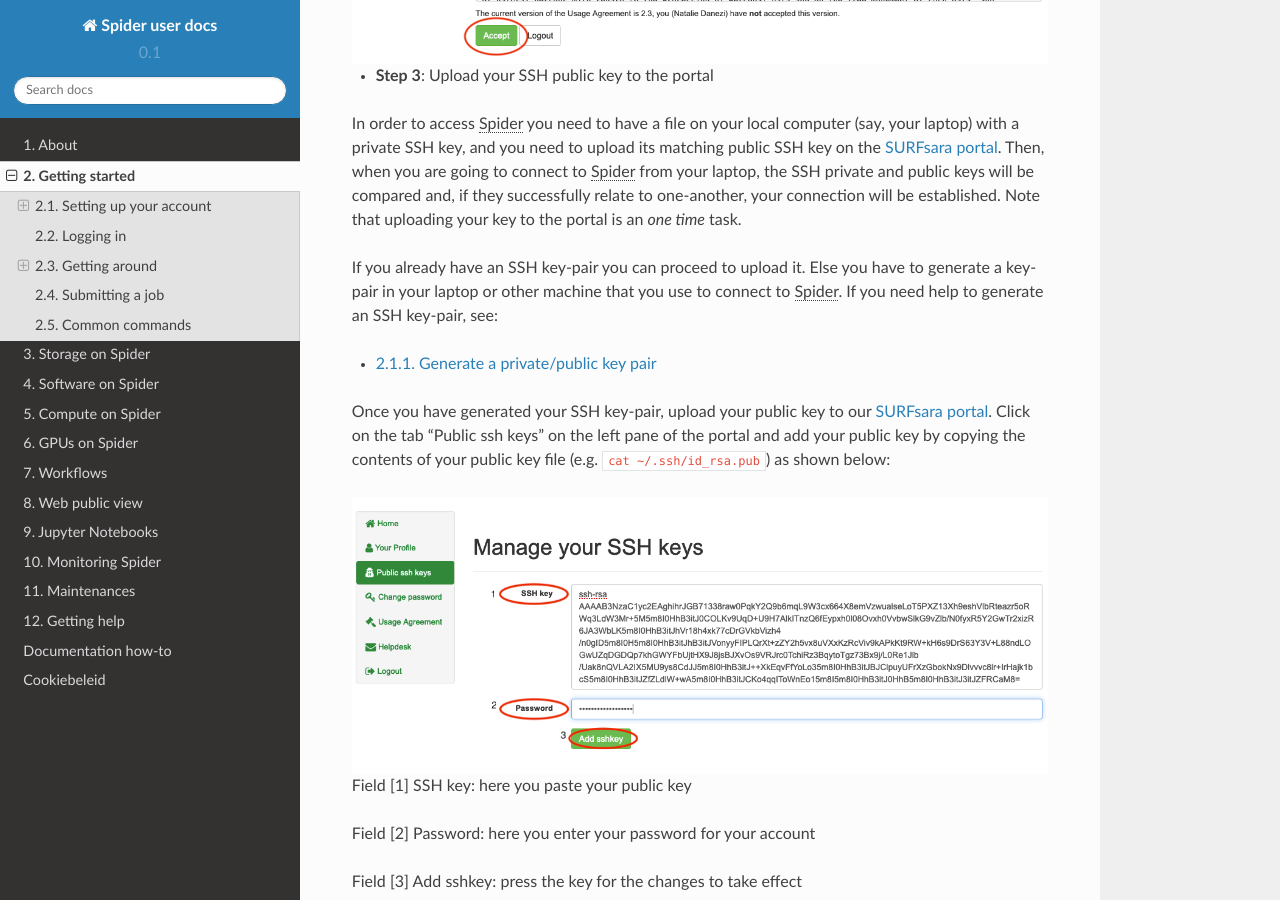
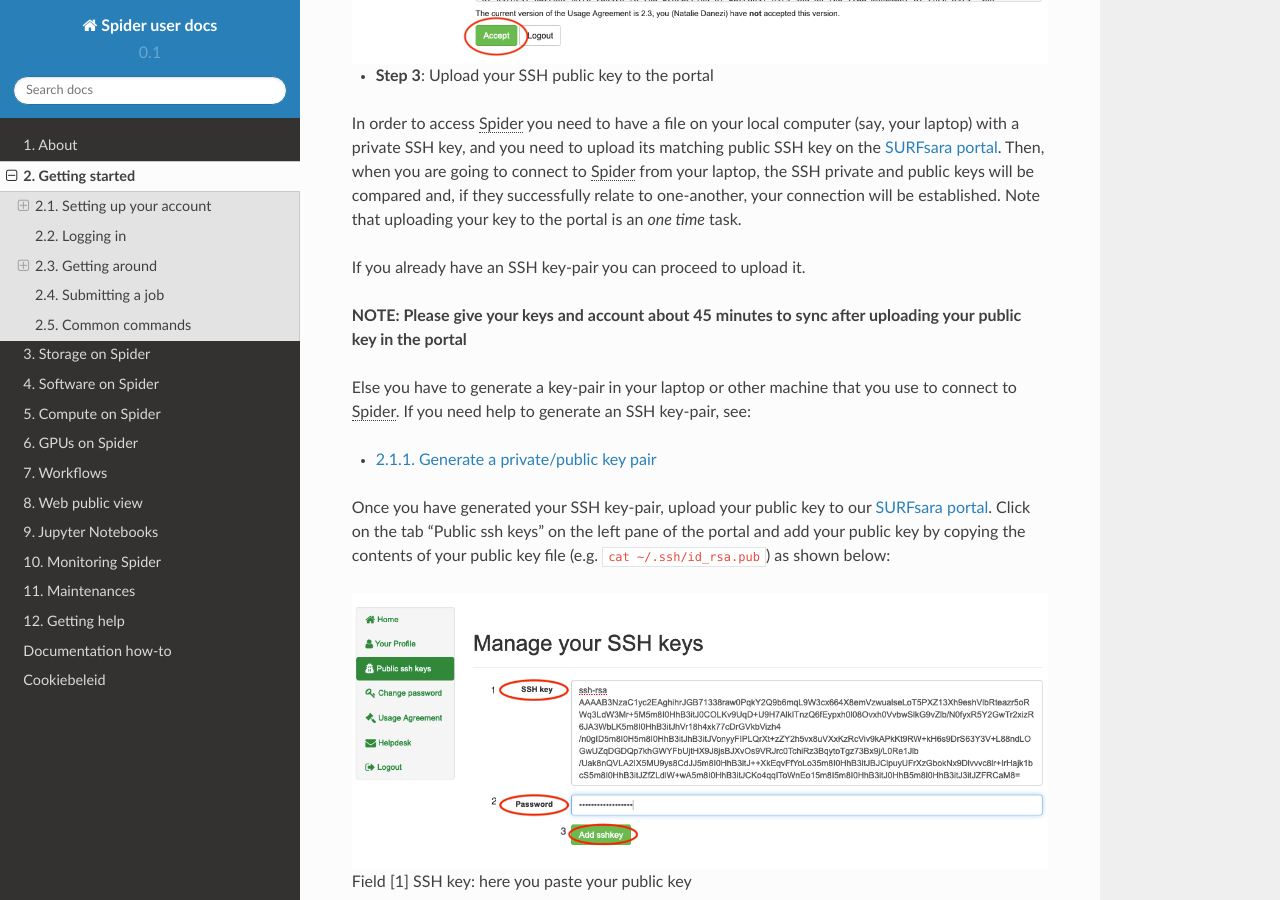
Before and after one commit to sara-nl/spiderdocs, a Sphinx documentation site: the page built from source/Pages/getting_started.rst, in a window 1280 px wide and 900 px high, scrolled down 1245 px. Built offline with Sphinx 7.4.7 and the Read the Docs theme 2.0.0, drawn with Linux system fonts in a browser that asks for light colours.

Commit message:
Update getting_started.rst
adding comment for wait time for common question

```diff
--- a/source/Pages/getting_started.rst
+++ b/source/Pages/getting_started.rst
@@ -55,6 +55,9 @@ from your laptop, the SSH private and public keys will be compared and, if they
 your connection will be established. Note that uploading your key to the portal is an *one time* task.
 
 If you already have an SSH key-pair you can proceed to upload it.
+
+**NOTE: Please give your keys and account about 45 minutes to sync after uploading your public key in the portal**
+
 Else you have to generate a key-pair in your laptop or other machine that you use to
 connect to :abbr:`Spider (Symbiotic Platform(s) for Interoperable Data Extraction and Redistribution)`. If you need help to generate an SSH key-pair, see:
 
```
